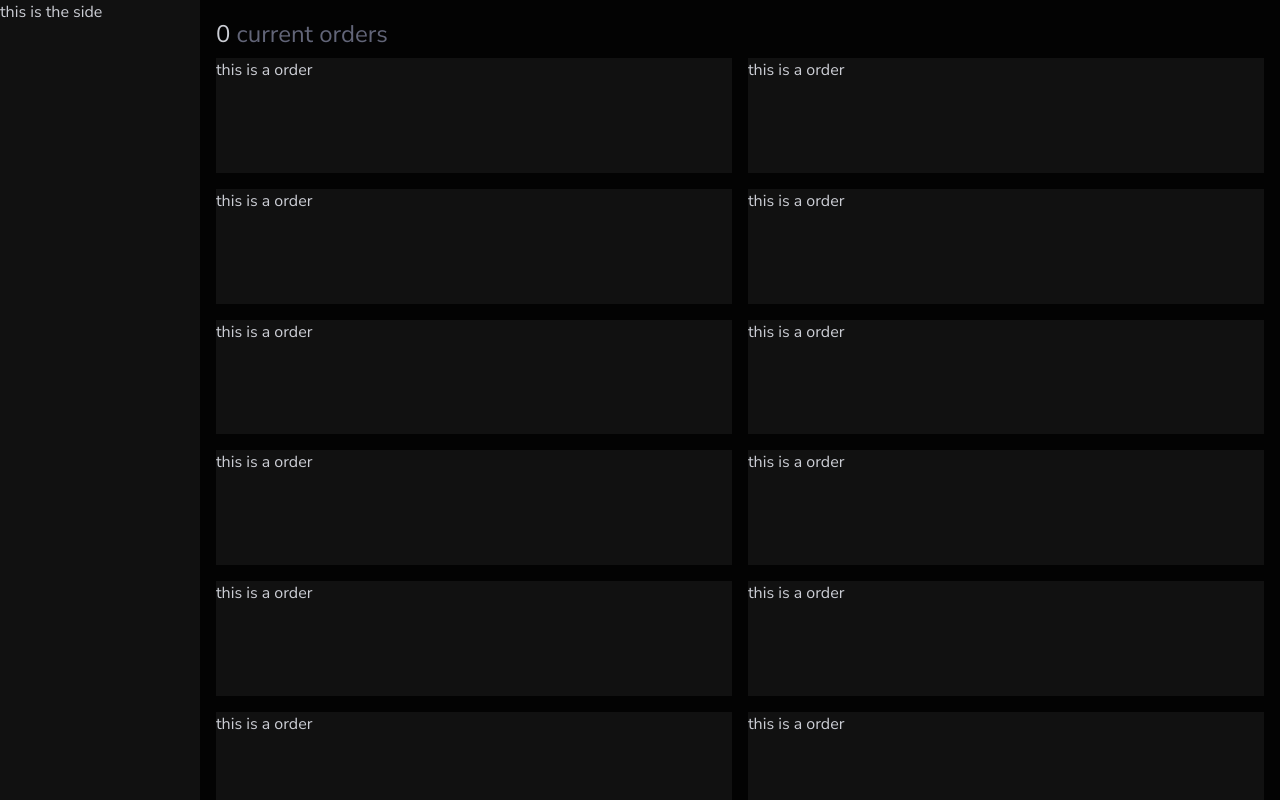
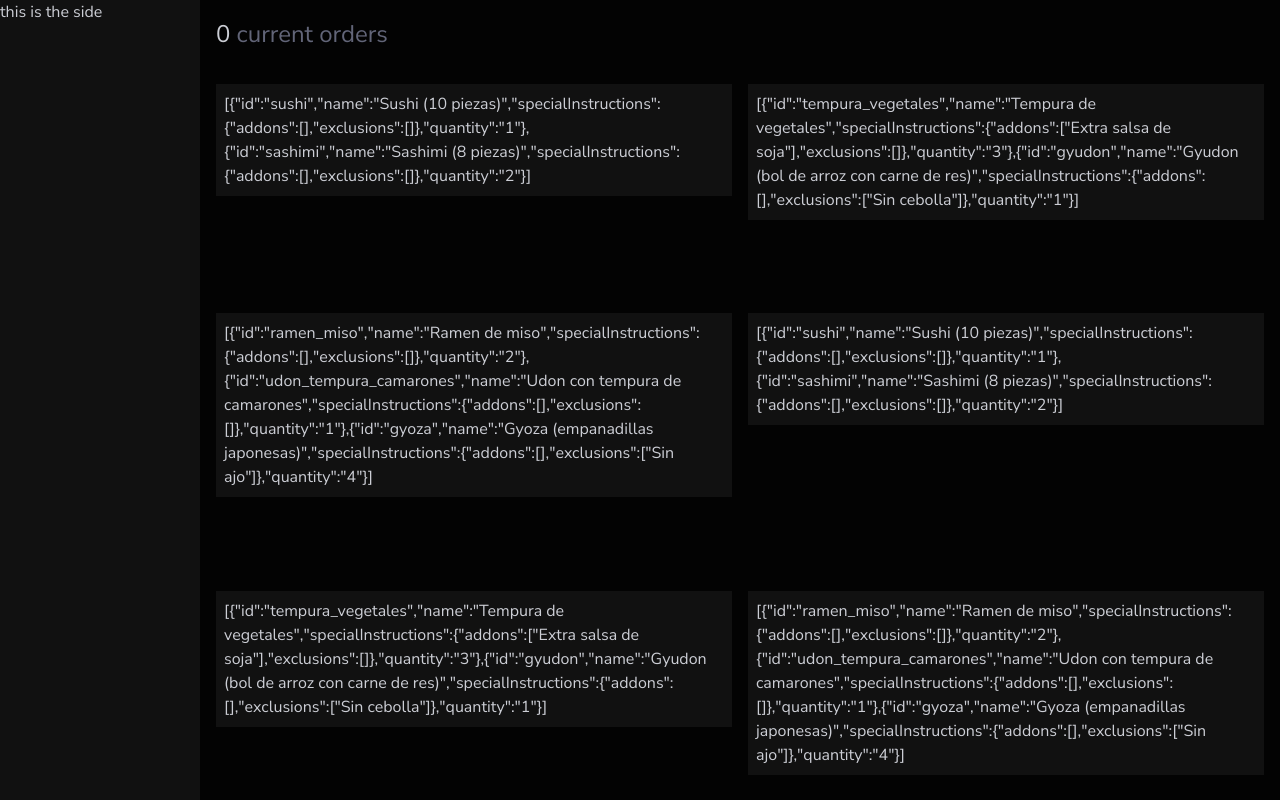
Before and after one commit to SamuelRnn/kds-frontend, a Next.js app: page / in a window 1280 px wide. Built offline with nearby package versions, Linux system fonts and the light colour scheme.

Commit message:
remove empty dirs

```diff
--- a/src/app/(application)/layout.tsx
+++ b/src/app/(application)/layout.tsx
@@ -10,7 +10,6 @@ interface Props {
 const StyledPageContainer = styled.main`
 	height: 100vh;
 	overflow-y: scroll;
-	padding: 1rem;
 `
 
 export default function Layout({ children }: Props) {
--- a/src/app/(application)/page.tsx
+++ b/src/app/(application)/page.tsx
@@ -1,7 +1,9 @@
 'use client'
 
+import { orders } from '@public/¨mock-data.json'
+
 import { StyledPageTitle, StyledPageTitleSpan } from '@/components/_common/common-styles'
-import OrdersContainer from '@/components/orders-container'
+import OrdersContainer from '@/components/order-container'
 import Order from '@/components/order'
 
 interface Props {}
@@ -14,18 +16,12 @@ export default function Home({}: Props) {
 			</StyledPageTitle>
 
 			<OrdersContainer>
-				<Order />
-				<Order />
-				<Order />
-				<Order />
-				<Order />
-				<Order />
-				<Order />
-				<Order />
-				<Order />
-				<Order />
-				<Order />
-				<Order />
+				{orders.length
+					? orders.map((order) => <Order key={order.id} orderData={order}></Order>)
+					: 'Aun no hay ordenes'}
+				{orders.length
+					? orders.map((order) => <Order key={order.id} orderData={order}></Order>)
+					: 'Aun no hay ordenes'}
 			</OrdersContainer>
 		</>
 	)
--- a/src/components/_common/common-styles.ts
+++ b/src/components/_common/common-styles.ts
@@ -3,7 +3,10 @@ import { styled } from 'styled-components'
 export const StyledPageTitle = styled.h1`
 	color: var(--colors-raisin-black);
 	font-size: 1.5rem;
-	margin-bottom: 0.4rem;
+	position: sticky;
+	top: 0;
+	background-color: var(--colors-lightning-black-900);
+	padding: 1rem;
 `
 export const StyledPageTitleSpan = styled.span`
 	color: var(--colors-ghost-white);
--- /dev/null
+++ b/src/components/app-layout.tsx
@@ -0,0 +1,23 @@
+import { styled } from 'styled-components'
+
+import Sidebar from './sidebar'
+
+const StyledAppContainer = styled.div`
+	display: grid;
+	grid-template-columns: max-content auto;
+	height: 100vh;
+	overflow-y: hidden;
+`
+
+interface Props {
+	children: React.ReactNode
+}
+
+export default function AppLayout({ children }: Props) {
+	return (
+		<StyledAppContainer id='app'>
+			<Sidebar />
+			{children}
+		</StyledAppContainer>
+	)
+}
--- a/src/components/app-layout/index.tsx
+++ /dev/null
@@ -1,16 +0,0 @@
-import { StyledAppContainer } from './styles'
-
-import Sidebar from '../sidebar'
-
-interface Props {
-	children: React.ReactNode
-}
-
-export default function AppLayout({ children }: Props) {
-	return (
-		<StyledAppContainer id='app'>
-			<Sidebar />
-			{children}
-		</StyledAppContainer>
-	)
-}
--- a/src/components/app-layout/styles.ts
+++ /dev/null
@@ -1,8 +0,0 @@
-import { styled } from 'styled-components'
-
-export const StyledAppContainer = styled.div`
-	display: grid;
-	grid-template-columns: max-content auto;
-	height: 100vh;
-	overflow-y: hidden;
-`
--- a/src/components/orders-container/index.tsx
+++ b/src/components/order-container.tsx
@@ -1,8 +1,4 @@
 import { styled } from 'styled-components'
-
-interface Props {
-	children: React.ReactNode
-}
 
 const StyledContainer = styled.div`
 	width: 100%;
@@ -10,8 +6,12 @@ const StyledContainer = styled.div`
 	display: grid;
 	grid-template-columns: repeat(auto-fill, minmax(360px, auto));
 	gap: 1rem;
+	padding: 1rem;
+	grid-template-rows: masonry;
 `
-
+interface Props {
+	children: React.ReactNode
+}
 export default function OrdersContainer({ children }: Props) {
 	return <StyledContainer>{children}</StyledContainer>
 }
--- a/src/components/order/index.tsx
+++ b/src/components/order.tsx
@@ -1,14 +1,14 @@
 import { Order } from '@/interfaces/order.interface'
 import { styled } from 'styled-components'
 
-interface Props {
-	orderData?: Order
-}
-
 const StyledOrderContainer = styled.div`
 	background-color: var(--colors-lightning-black-800);
+	padding: 0.5rem;
+	height: max-content;
 `
-
+interface Props {
+	orderData: Order
+}
 export default function Order({ orderData }: Props) {
-	return <StyledOrderContainer>this is a order</StyledOrderContainer>
+	return <StyledOrderContainer>{JSON.stringify(orderData.items)}</StyledOrderContainer>
 }
--- /dev/null
+++ b/src/components/sidebar.tsx
@@ -0,0 +1,13 @@
+import { styled } from 'styled-components'
+
+const StyledSidebarContainer = styled.div`
+	width: 200px;
+	height: 100%;
+	background-color: var(--colors-lightning-black-800);
+`
+
+interface Props {}
+
+export default function Sidebar({}: Props) {
+	return <StyledSidebarContainer>this is the side</StyledSidebarContainer>
+}
--- a/src/components/sidebar/index.tsx
+++ /dev/null
@@ -1,7 +0,0 @@
-import { StyledSidebarContainer } from './styles'
-
-interface Props {}
-
-export default function Sidebar({}: Props) {
-	return <StyledSidebarContainer>this is the side</StyledSidebarContainer>
-}
--- a/src/components/sidebar/styles.ts
+++ /dev/null
@@ -1,7 +0,0 @@
-import { styled } from 'styled-components'
-
-export const StyledSidebarContainer = styled.div`
-	width: 200px;
-	height: 100%;
-	background-color: var(--colors-lightning-black-800);
-`
--- a/src/interfaces/order.interface.ts
+++ b/src/interfaces/order.interface.ts
@@ -6,8 +6,8 @@ export enum OrderStatus {
 }
 
 export interface SpecialInstruction {
-	addons: string[]
-	exclusions: string[]
+	addons: string[] | []
+	exclusions: string[] | []
 }
 
 export interface OrderItem {
```
